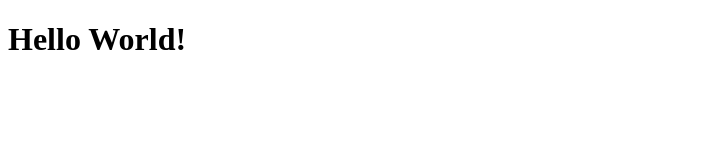
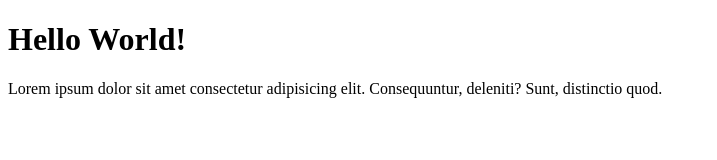
Before and after one commit to darenmuhammad/daren-git-test, a plain HTML site: page index.html in a window 1280 px wide. Shown: the whole page, without its empty margins (0-717 px from the left). Drawn offline with Linux system fonts and the light colour scheme.

Commit message:
menambahkan paragraf

```diff
--- a/index.html
+++ b/index.html
@@ -8,5 +8,6 @@
 </head>
 <body>
     <h1>Hello World!</h1>
+    <p>Lorem ipsum dolor sit amet consectetur adipisicing elit. Consequuntur, deleniti? Sunt, distinctio quod.</p>
 </body>
 </html>
```
